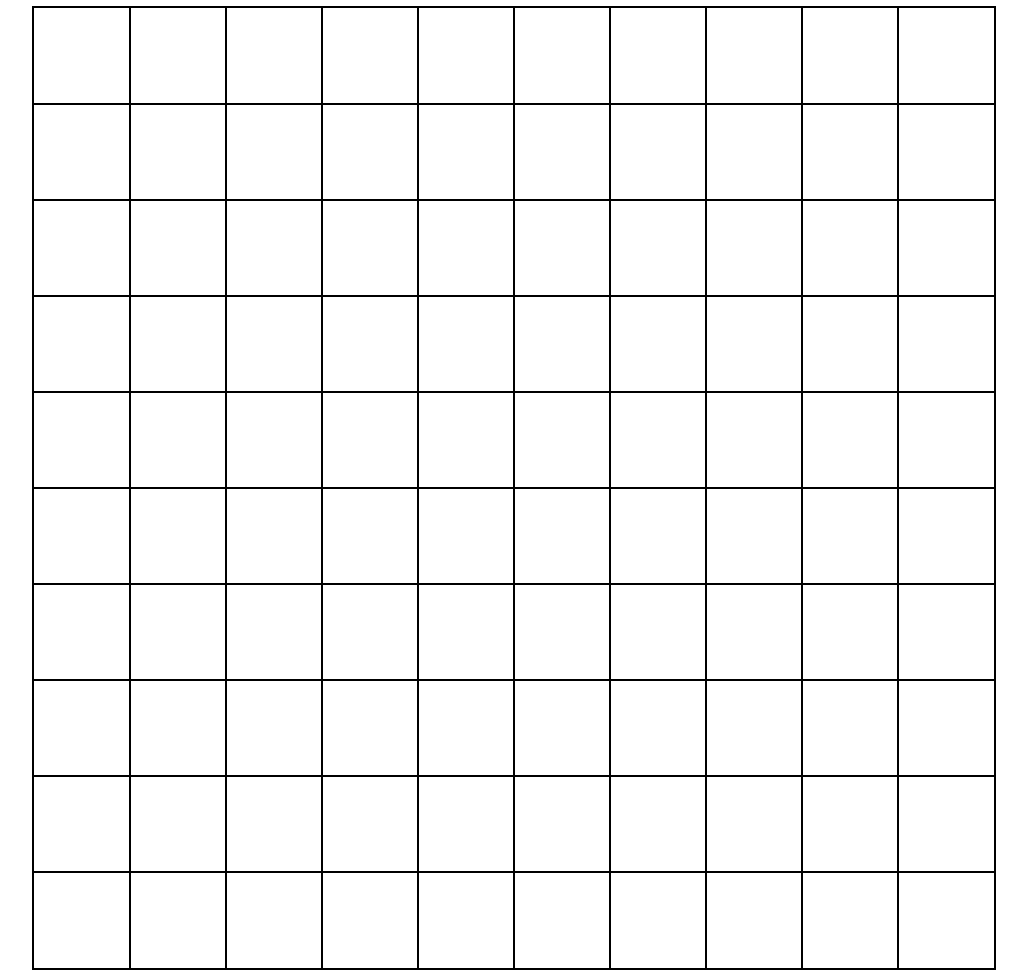
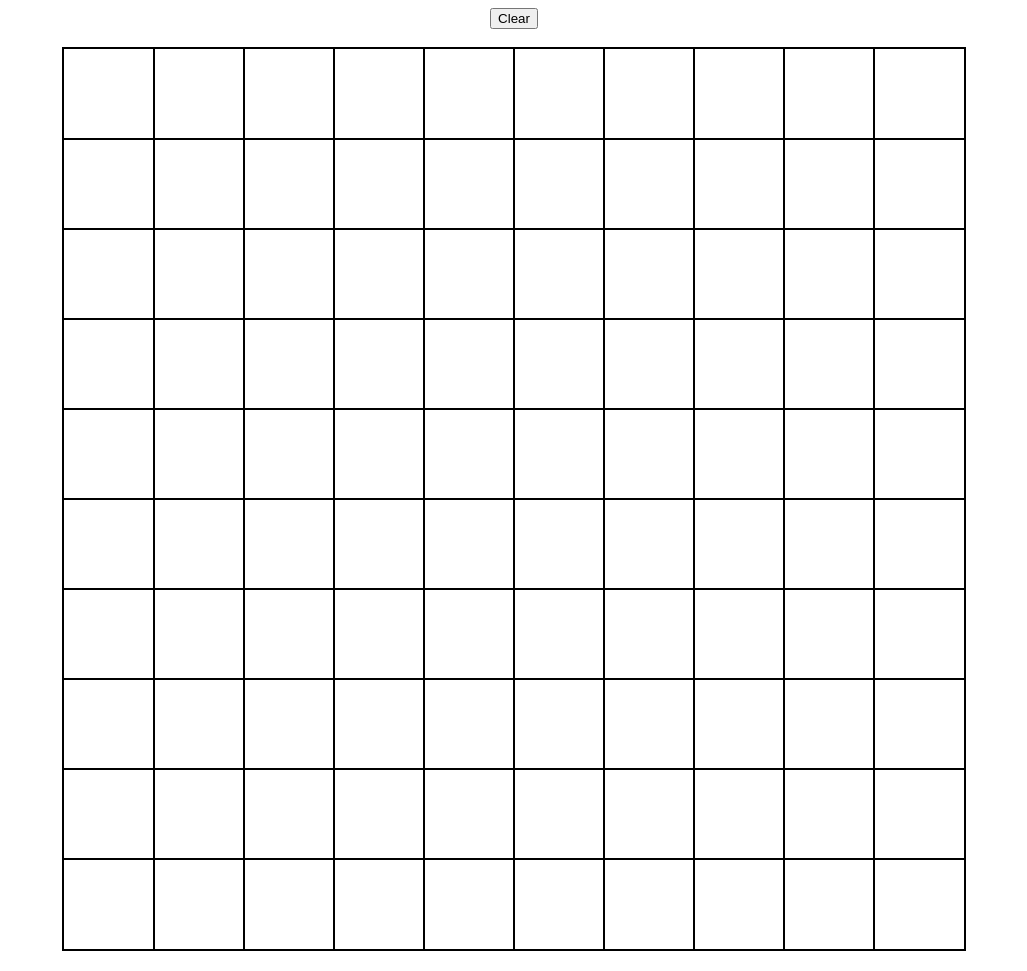
Before and after one commit to jamesdarrelbautista/etch-a-sketch, a plain HTML site: page index.html in a window 1280 px wide. Shown: the whole page, without its empty margins (126-1153 px from the left). Drawn offline with Linux system fonts and the light colour scheme.

Commit message:
added button

```diff
--- a/index.html
+++ b/index.html
@@ -9,6 +9,9 @@
     <link rel="stylesheet" href="style.css">
 </head>
 <body>
+    <div class="button-container">
+        <button>Clear</button>
+    </div>
     <div class="container">
 
     </div>
--- a/script.js
+++ b/script.js
@@ -11,7 +11,7 @@ function createGrid(x) {
         };
     };
     let grid = document.querySelectorAll('.grid');
-    let dimension = 960/x;
+    let dimension = 900/x;
     grid.forEach(element => {
         element.style.width = `${dimension}px`;
         element.style.height = `${dimension}px`;
--- a/style.css
+++ b/style.css
@@ -1,14 +1,16 @@
 body {
 	display: flex;
-	justify-content: center;
+	flex-direction: column;
+	align-items: center;
+	gap: 20px;
 }
 
 .container{
 	display:flex;
 	flex-wrap: wrap;
 	outline: 2px solid #000;
-	height:960px;
-	width:960px;
+	height:900px;
+	width:900px;
 }
 
 .grid {
```
